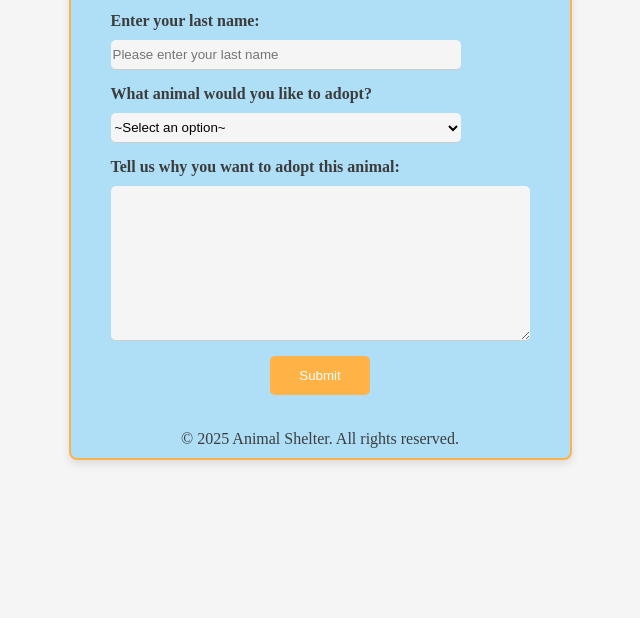
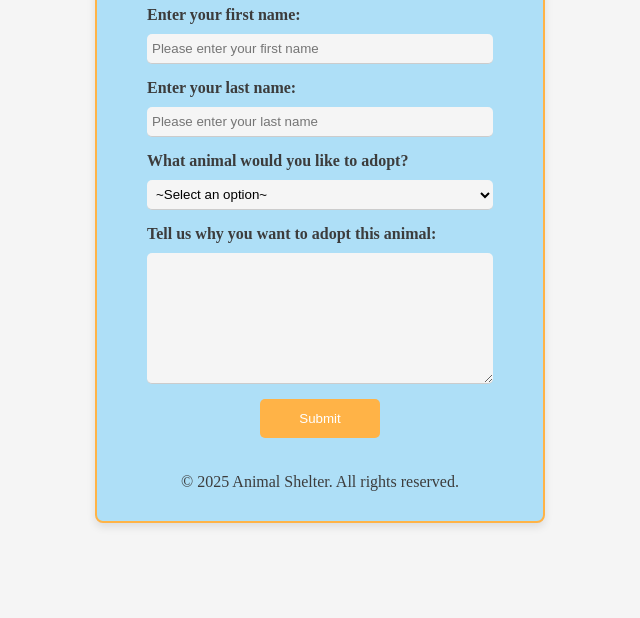
Before and after one commit to ezzzinne/AdoptPetForm, a plain HTML site: page index.html in a window 1280 px wide. Shown: the part 182-800 px from the top of the page, without its empty margins (320-960 px from the left). Drawn offline with Linux system fonts and the light colour scheme.

Commit message:
added resonsiveness

```diff
--- a/index.html
+++ b/index.html
@@ -35,7 +35,7 @@
             </section>
             <section class="input">
                 <label for="reason">Tell us why you want to adopt this animal:</label>
-                <textarea name="reason" id="reason" rows="10" cols="50"></textarea>
+                <textarea name="reason" id="reason" rows="8" cols="30"></textarea>
             </section>
             <section class="button">
                 <button>Submit</button>
--- a/main.css
+++ b/main.css
@@ -11,11 +11,13 @@ body {
     flex-direction: column;
     justify-content: center;
     align-items: center;
+    padding: 10px;
 }
 
 main {
-    max-width: 800px;
-    padding: 10px 40px;
+    max-width: 450px;
+    width: 100%;
+    padding: 20px;
     background-color: #AEDFF7;
     border: 2px solid #FFB347;
     border-radius: 8px;
@@ -44,20 +46,19 @@ label {
     gap: 10px;
 }
 
-input, select {
+input, select, textarea {
     border-radius: 5px;
     height: 30px;
-    width: 350px;
+    width: 100%;
+    max-width: 350px;
+    padding: 5px;
     border-bottom: 1px solid #ccc;
     outline: transparent;
     background-color: whitesmoke;
 }
 
 textarea {
-    border-radius: 5px;
-    border-bottom: 1px solid #ccc;
-    outline: transparent;
-    background-color: whitesmoke;
+    height: auto;
 }
 
 button {
@@ -65,7 +66,8 @@ button {
     padding: 12px;
     color: white;
     background-color: #FFB347;
-    width: 100px;
+    max-width: 150px;
+    width: 100%;
 }
 
 .button, footer {
@@ -78,3 +80,27 @@ footer {
     color: #3C3C3C;
     padding: 20px 0 0;
 }
+
+@media (max-width: 768px) {
+    main {
+        padding: 15px;
+    }
+
+    input, select, textarea, button {
+        max-width: 100%;
+    }
+
+    textarea {
+        width: 100%;
+    }
+}
+
+@media (min-width: 1024px) {
+    main {
+        padding: 30px 50px;
+    }
+
+    button {
+        max-width: 120px;
+    }
+}
```
